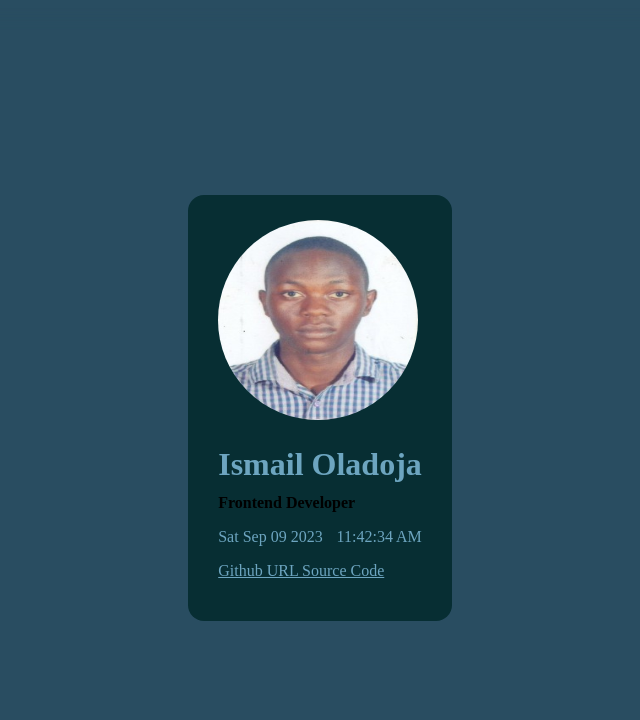
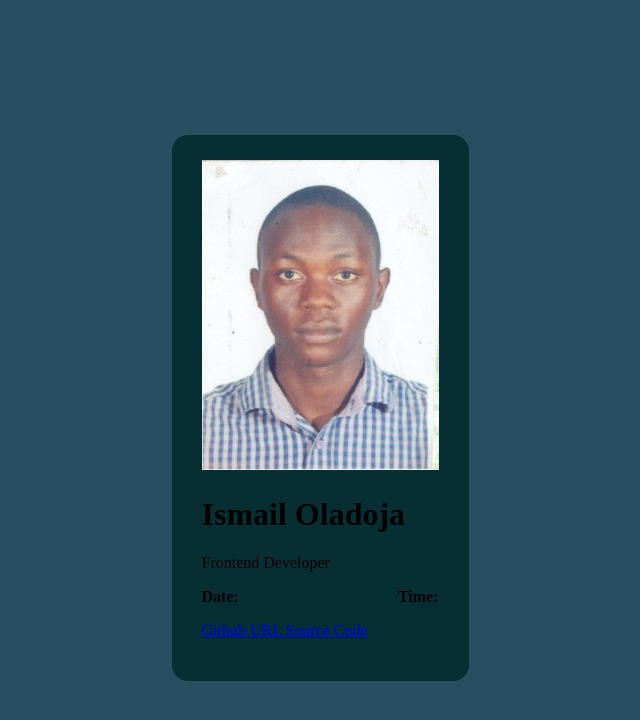
Before and after one commit to Dojacom/myProfile, a plain HTML site: page index.html in a window 1280 px wide. Shown: the whole page, without its empty margins (320-960 px from the left). Drawn offline with Linux system fonts and the light colour scheme.

Commit message:
Update index.html

```diff
--- a/index.html
+++ b/index.html
@@ -10,14 +10,20 @@
 <body>
     <div class="container">
         <div class="profile">
-            <img src="asset/profile.jpg" class="slackDisplayImage" alt="Ismail Oladoja">
-            <h1 class="slackUserName">Ismail Oladoja</h1>
-            <p class="myTrack">Frontend Developer</p>
+
+            <img src="asset/profile.jpg" id="slackDisplayImage" data-testid="slackDisplayImage" alt="Ismail Oladoja">
+
+            <h1 id="slackUserName" data-testid="slackUserName">Ismail Oladoja</h1>
+            <p id="myTrack" data-testid="myTrack">Frontend Developer</p>
+
             <div class="calendar">
-                <span class="currentDayOfTheWeek"></span>
-                <span class="currentUTCTime"></span>
+
+                <b>Date: <span id="currentDayOfTheWeek" data-testid="currentDayOfTheWeek"></span></b>
+
+                <b>Time: <span id="currentUTCTime" data-testid="currentUTCTime"></span></b>
             </div>
-            <p><a href="https://github.com/Dojacom/myProfile.git" class="githubURL">Github URL Source Code</a></p>
+
+            <p><a href="https://github.com/Dojacom/myProfile.git" id="githubURL" data-testid="githubURL">Github URL Source Code</a></p>
         </div>
     </div>
 
```
